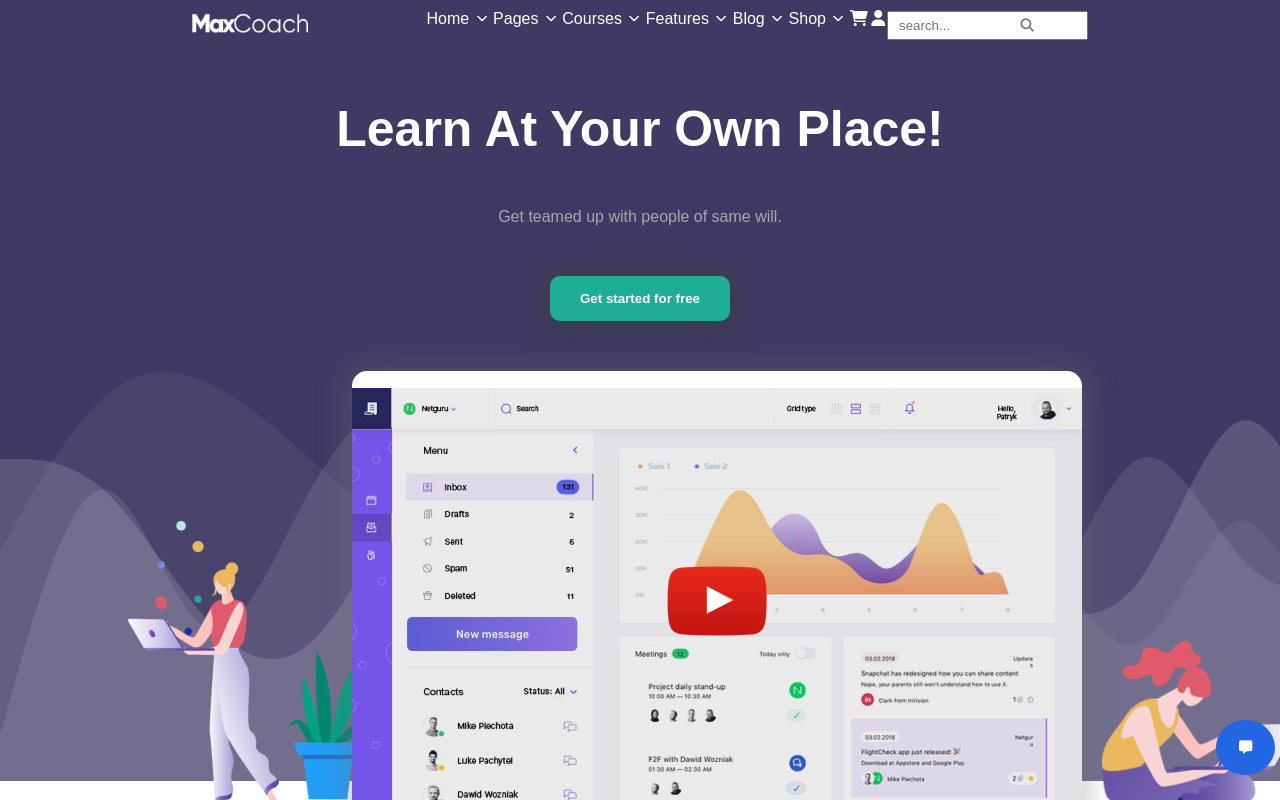
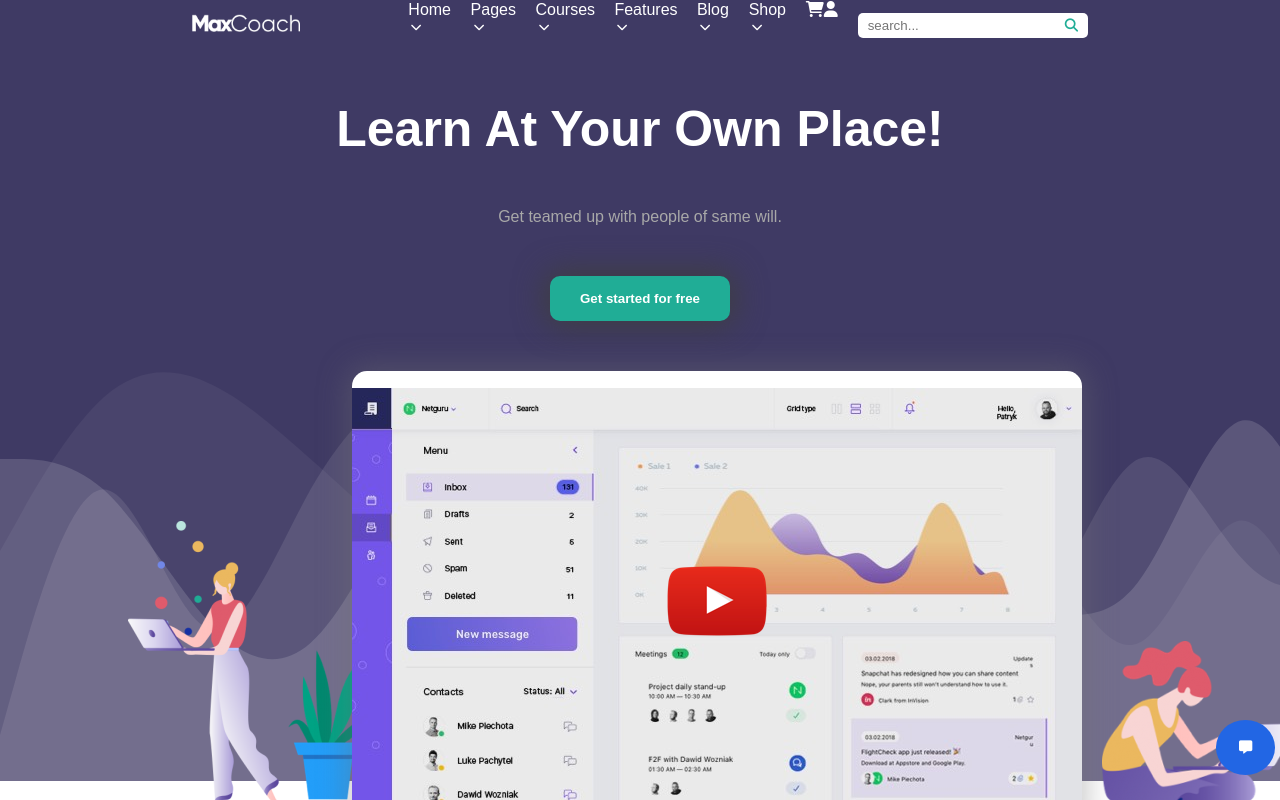
Before and after one commit to Leo9723/proj-html-vuejs, a Vue app: page / in a window 1280 px wide. Shown: the top 800 px of the page. Built offline with nearby package versions, Linux system fonts and the light colour scheme.

Commit message:
correzione searchbar nell'header ed aggiunta link ad icona carrello ed user nell'header

```diff
--- a/src/components/AppBack.vue
+++ b/src/components/AppBack.vue
@@ -4,8 +4,10 @@ export default {
 }
 </script>
 <template lang="">
+    <!-- pulsante per tornare ad inizio pagina -->
     <div class="back-button">
         <button>
+            <!-- linkato al jumbotron -->
             <a href="#jumbo-id">
                 <i class="fa-solid fa-arrow-up"></i>
             </a>
--- a/src/components/AppHeader.vue
+++ b/src/components/AppHeader.vue
@@ -105,25 +105,44 @@ export default {
                         <div class="option">
                         <a :href="name.url">{{ name.title }} <i class="fa-solid fa-chevron-down"></i></a>
                         </div>
+                        <!-- creazione molteplici classi per dimensionare i contenitori in base al numero di elementi nella lista -->
                         <ul :class="(name.List.length > 15) ? 'split-ul-15' : (name.List.length > 7) ? 'split-ul-10' : ''">
                             <li v-for="(item, num) in name.List" :class="(name.List.length > 7) ? 'split-li-15' : ''">{{ item }}</li>
                         </ul>
                     </li>
-                    <div class="icon"><i class="fa-solid fa-cart-shopping"></i></div>
-                    <div class="icon"><i class="fa-solid fa-user"></i></div>
+                    <div class="icon"><a href="https://maxcoach.thememove.com/main/cart/"><i class="fa-solid fa-cart-shopping"></i></a></div>
+                    <div class="icon"><a href="https://maxcoach.thememove.com/main/profile/"><i class="fa-solid fa-user"></i></a></div>
                 </ul>
-
             </div>
             <div class="searchbar">
-                <input type="search" name="" id="padding-id" placeholder="search...                   &#xF002;" style="font-family:Arial, FontAwesome">
+                <input type="search" name="" id="padding-id" placeholder="search...">
+                <button><i class="fa-solid fa-magnifying-glass"></i></button>
             </div>
         </div>
     </div>
 </template>
 <style lang="scss" scoped>
 @use './styles/partials/variables' as *;
+.icon{
+    a{
+        color: white;
+    }
+}
+.searchbar{
+    display: flex;
+    margin-left: 20px;
+    button{
+        border: none;
+        padding: 5px 10px;
+        border-radius: 0px 5px 5px 0px;
+        background-color: white;
+        color: $extra-color;
+    }
+}
 #padding-id{
     padding: 5px 10px;
+    border: none;
+    border-radius: 5px 0px 0px 5px;
 }
 .logo{
     img{
--- a/src/components/AppMain.vue
+++ b/src/components/AppMain.vue
@@ -21,6 +21,7 @@ export default {
 </script>
 <template lang="">
     <div>
+        <!-- divisione del main in piu parti -->
         <SectionOne></SectionOne>
         <SectionTwo></SectionTwo>
         <SectionThree></SectionThree>
--- a/src/components/AppNav.vue
+++ b/src/components/AppNav.vue
@@ -24,7 +24,6 @@ export default {
                     url: "https://themeforest.net/item/maxcoach-online-courses-education-wp-theme/26051639"
                 }
             ],
-            navHover: false
         }
     }
 }
@@ -34,6 +33,7 @@ export default {
         <div class="nav-cont">
             <div class="ico" v-for="(icon, index) in icons">
                 <div class="text">{{ icon.text }}</div>
+                <!-- creazione quadrato da roteare per fare freccia -->
                 <div class="square"></div>
                 <a :href="icon.url" :class="(index == 0) ? 'first' : (index == 3) ? 'last' : ''"><i :class="icon.ico"></i></a>
             </div>
--- a/src/components/AppSecondaryHeader.vue
+++ b/src/components/AppSecondaryHeader.vue
@@ -88,17 +88,7 @@ export default {
                 "Single Product"
             ]
         },
-    ],
-
-    mouseover: false
-        }
-    },
-    methods: {
-        activeitemover(){
-            this.mouseover = true
-        },
-        activeitemout(){
-            this.mouseover = false
+    ]
         }
     }
 }
@@ -112,28 +102,50 @@ export default {
             <div class="navbar">
                 <ul class="main-list">
                     <li v-for="(name, index) in this.HeaderList" class="main-item">
-                        <div class="option" @mouseover="activeitemover">
+                        <div class="option">
                         <a :href="name.url">{{ name.title }} <i class="fa-solid fa-chevron-down"></i></a>
                         </div>
                         <ul :class="(name.List.length > 15) ? 'split-ul-15' : (name.List.length > 7) ? 'split-ul-10' : ''">
                             <li v-for="(item, num) in name.List" :class="(name.List.length > 7) ? 'split-li-15' : ''">{{ item }}</li>
                         </ul>
                     </li>
-                    <div class="icon"><i class="fa-solid fa-cart-shopping"></i></div>
-                    <div class="icon"><i class="fa-solid fa-user"></i></div>
+                    <div class="icon"><a href="https://maxcoach.thememove.com/main/cart/"><i class="fa-solid fa-cart-shopping"></i></a></div>
+                    <div class="icon"><a href="https://maxcoach.thememove.com/main/profile/"><i class="fa-solid fa-user"></i></a></div>
                 </ul>
 
             </div>
             <div class="searchbar">
-                <input type="search" name="" id="padding-id" placeholder="search...                   &#xF002;" style="font-family:Arial, FontAwesome">
+                <input type="search" name="" id="padding-id" placeholder="search...">
+                <button><i class="fa-solid fa-magnifying-glass"></i></button>
             </div>
         </div>
     </div>
 </template>
 <style lang="scss" scoped>
 @use './styles/partials/variables' as *;
+.icon{
+    a{
+        color: white;
+    }
+}
+.searchbar{
+    display: flex;
+    margin-left: 20px;
+    button{
+        border: none;
+        padding: 5px 10px;
+        border-radius: 0px 5px 5px 0px;
+        background-color: white;
+        color: $extra-color;
+        border: 1px solid $secondary-text;
+        border-left: none;
+    }
+}
 #padding-id{
     padding: 5px 10px;
+    border-radius: 5px 0px 0px 5px;
+    border: 1px solid $secondary-text;
+    border-right: none;
 }
 .logo{
     img{
--- a/src/components/MainSections/SectionOne.vue
+++ b/src/components/MainSections/SectionOne.vue
@@ -15,9 +15,11 @@ export default {
         }
     },
     methods: {
+        /* valore che mi permette di triggerare la comparsa della sezione */
         activescroll(){
             this.scroll = true
         },
+        /* faccio un timeout che mi incrementa di uno alla volta i valori fino a 100 (cosi che si fermino simultaneamente) */
         updateTimer() {
             if(this.scroll){
                 clearInterval(this.interval)
@@ -33,6 +35,7 @@ export default {
             }
       }
     },
+    /* richiamo le computed e quando il valore raggiunge 100 i numeri appaiono nel loro stato statico */
     computed: {
       myVal() {
             let self = this;
@@ -79,6 +82,7 @@ export default {
 </script>
 <template lang="">
     <div>
+        <!-- traccio l'evento di andare col mouse sulla sezione per farla comparire -->
         <div @mouseover="activescroll" :class="(this.scroll) ? 'main-cont mouse-over' : 'main-cont'">
             <div class="p-cont">
                 <div class="deco">
```
